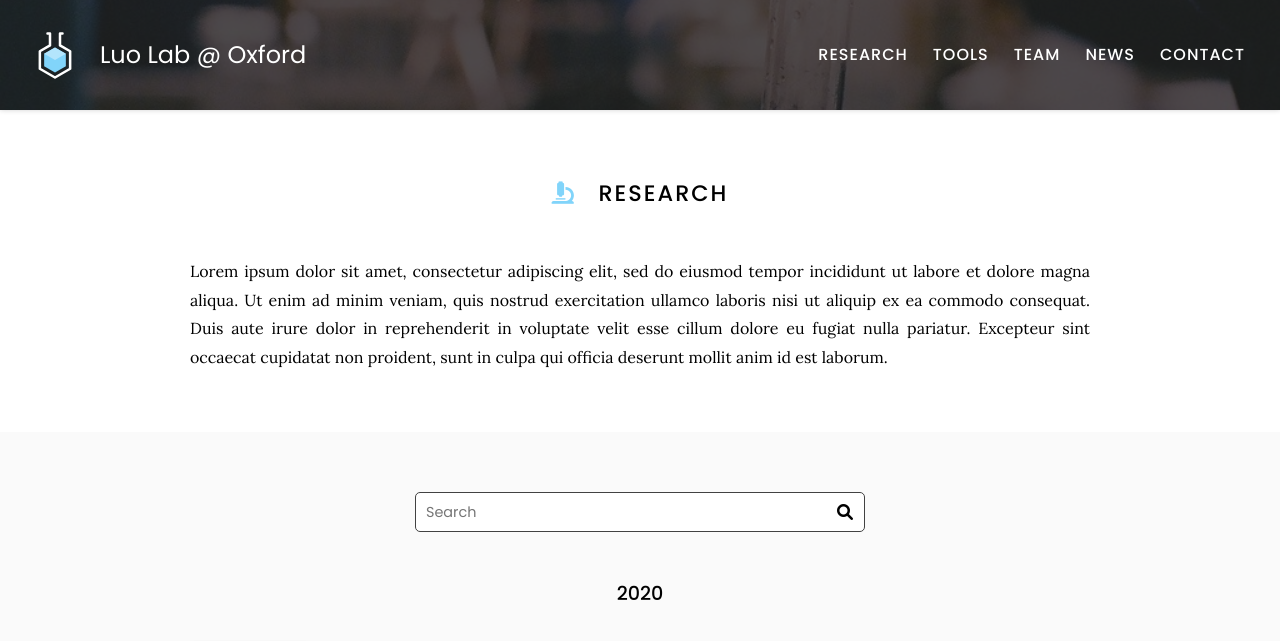
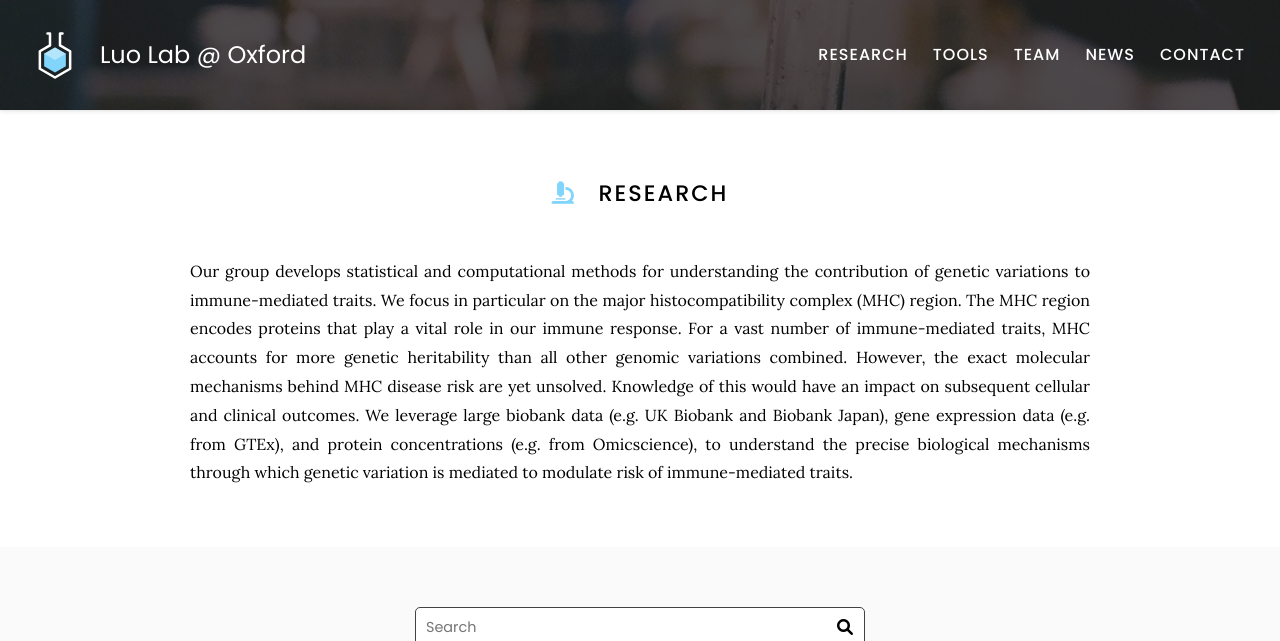
Before and after one commit to yang-luo-lab/yang-luo-lab.github.io, a Jekyll site: the page built from research/index.md, in a window 1280 px wide and 900 px high, cut to the strip 0-641 px from the top of the window. Built offline with Jekyll 4.4.1, drawn with Linux system fonts in a browser that asks for light colours.

Commit message:
add research statement

```diff
--- a/research/index.md
+++ b/research/index.md
@@ -7,10 +7,7 @@ nav:
 
 # <i class="fas fa-microscope"></i>Research
 
-Lorem ipsum dolor sit amet, consectetur adipiscing elit, sed do eiusmod tempor incididunt ut labore et dolore magna aliqua.
-Ut enim ad minim veniam, quis nostrud exercitation ullamco laboris nisi ut aliquip ex ea commodo consequat.
-Duis aute irure dolor in reprehenderit in voluptate velit esse cillum dolore eu fugiat nulla pariatur.
-Excepteur sint occaecat cupidatat non proident, sunt in culpa qui officia deserunt mollit anim id est laborum.
+Our group develops statistical and computational methods for understanding the contribution of genetic variations to immune-mediated traits. We focus in particular on the major histocompatibility complex (MHC) region. The MHC region encodes proteins that play a vital role in our immune response. For a vast number of immune-mediated traits, MHC accounts for more genetic heritability than all other genomic variations combined. However, the exact molecular mechanisms behind MHC disease risk are yet unsolved. Knowledge of this would have an impact on subsequent cellular and clinical outcomes. We leverage large biobank data (e.g. UK Biobank and Biobank Japan), gene expression data (e.g. from GTEx), and protein concentrations (e.g. from Omicscience), to understand the precise biological mechanisms through which genetic variation is mediated to modulate risk of immune-mediated traits.
 
 {% include section.html %}
 
```
